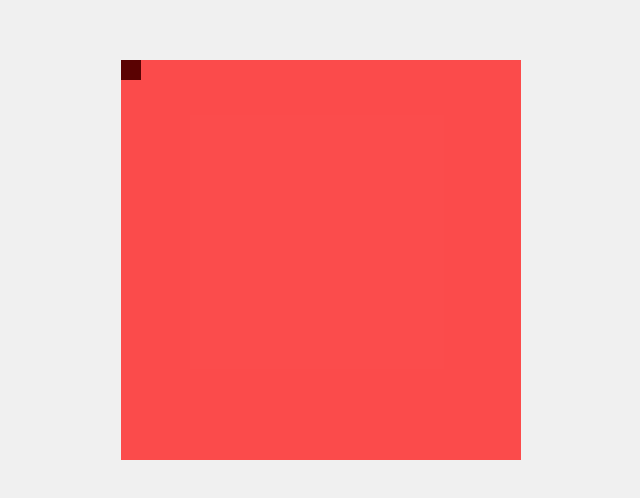
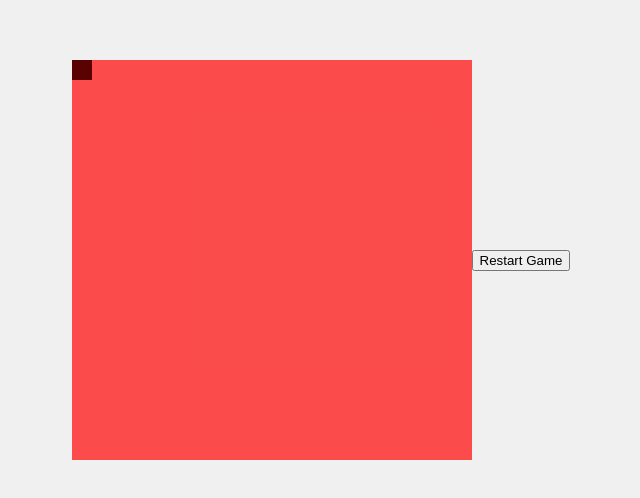
Before and after one commit to jakefranzen/Jake-s-Snake-Game, a plain HTML site: page index.html in a window 1280 px wide. Shown: the part 140-638 px from the top of the page, without its empty margins (319-959 px from the left). Drawn offline with Linux system fonts and the light colour scheme.

Commit message:
html update 1

```diff
--- a/index.html
+++ b/index.html
@@ -8,6 +8,7 @@
 </head>
 <body>
     <div id="gameArea"></div>
+    <button onclick="restartGame()">Restart Game</button>
     <script src="script.js"></script>
 </body>
 </html>
```
